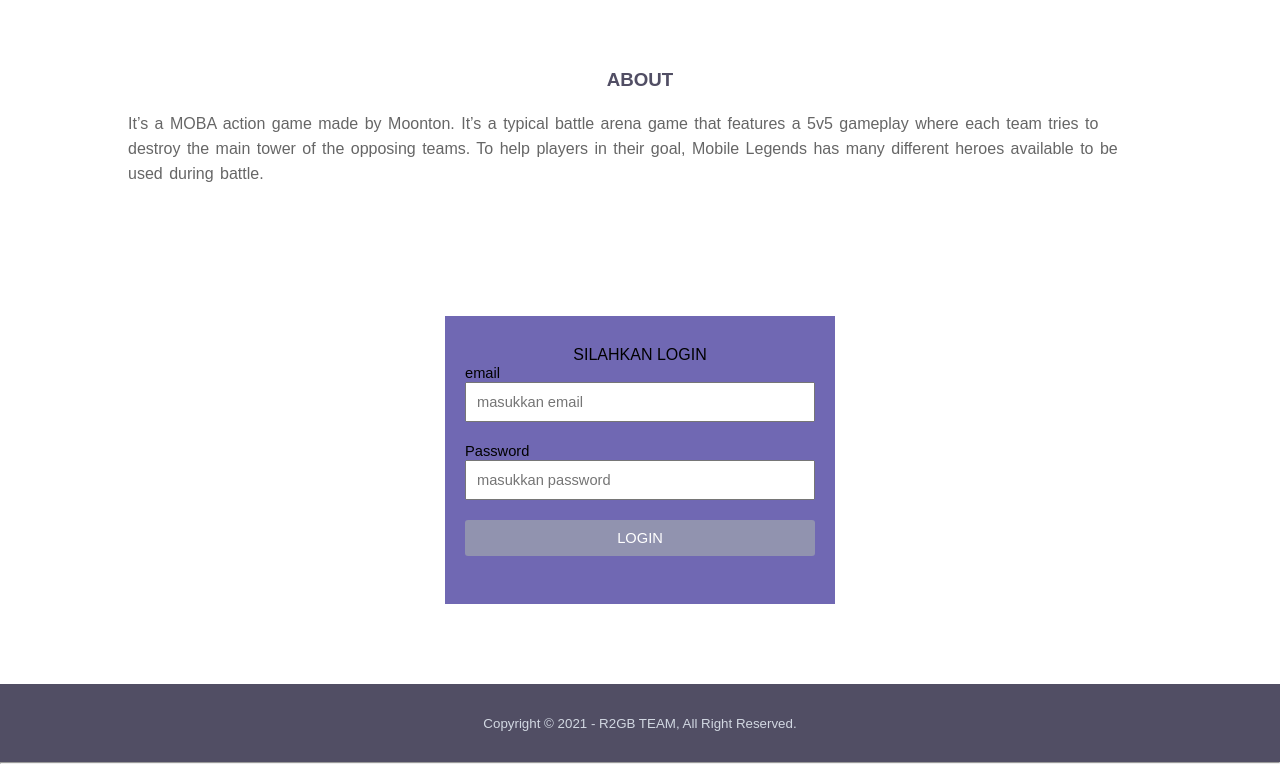
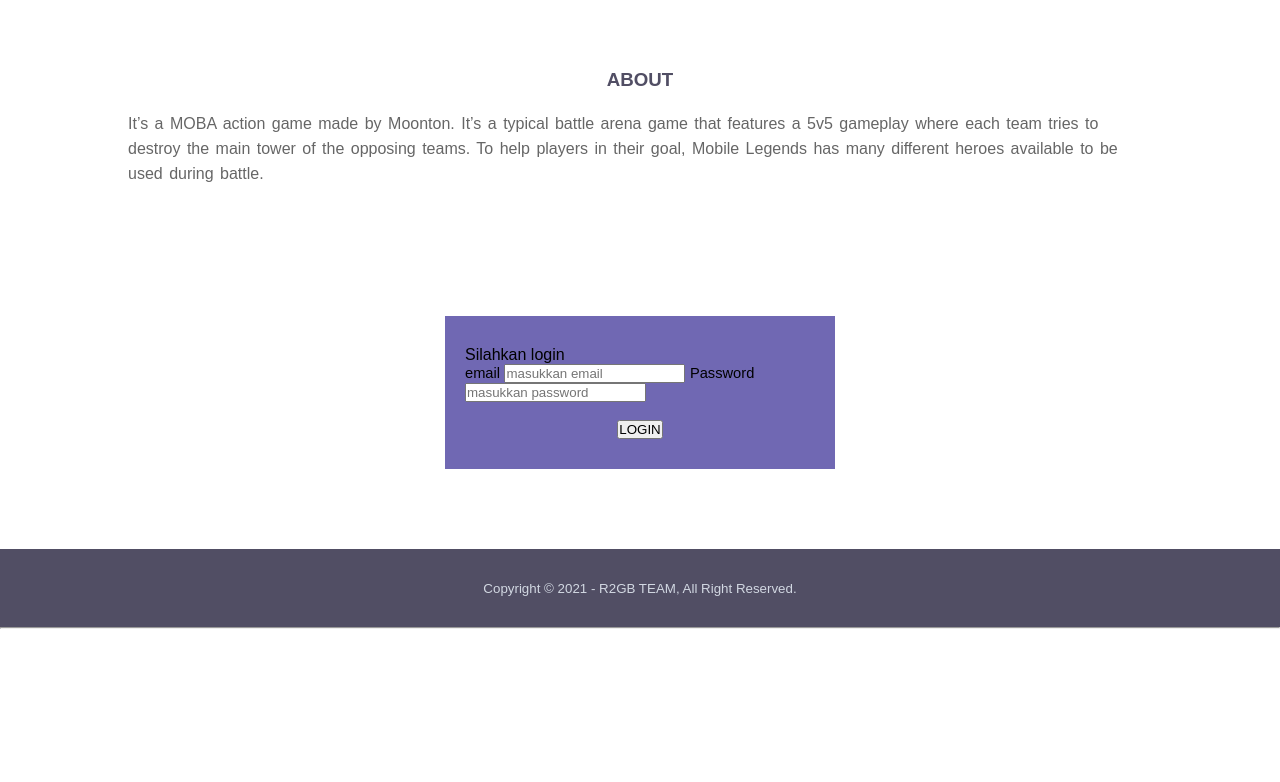
Before and after one commit to R2GBTeam/R2GBTeamProject1, a plain HTML site: page index.html in a window 1280 px wide. Shown: the part 679-1461 px from the top of the page. After the commit the page ends 1326 px from the top, so only its background shows below. Drawn offline with Linux system fonts and the light colour scheme.

Commit message:
Update index.html

```diff
--- a/index.html
+++ b/index.html
@@ -45,21 +45,20 @@
     <!-- login -->
     <div class="kotak_login">
         <form>
-           <p class="tulisan_login">Silahkan login</p>
+           <p>Silahkan login</p>
 
 
            <label>email</label>
-           <input type="text" name="email" class="form_login" placeholder="masukkan email">
+           <input type="text" name="email"  placeholder="masukkan email">
 
            <label>Password</label>
-           <input type="password" name="password" class="form_login" placeholder="masukkan password">
+           <input type="password" name="password"  placeholder="masukkan password">
 
-           <input type="submit" class="tombol_login" value="LOGIN">
 
            <br>
            <br>
            <center>
-               <a link href="daftar.html"></a>
+               <a href="daftar.html"><button>LOGIN</button></a>
            </center>
        </form>
        </div>
```
